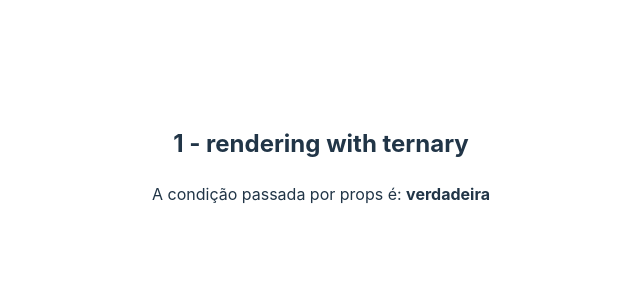
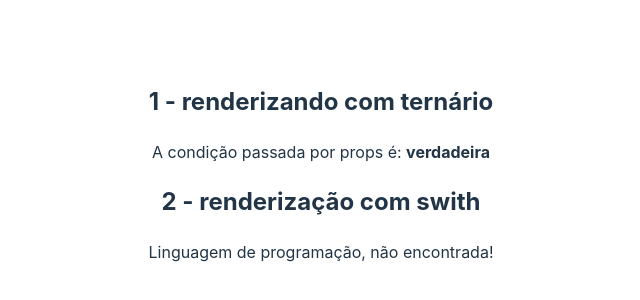
Before and after one commit to leojosants/udemy_desafios_de_reactjs_entrevistas_e_testes_tecnicos_secao_07, a React (Vite) app in the folder condicionais_e_listas/: page / in a window 1280 px wide. Shown: the part 236-536 px from the top of the page, without its empty margins (319-959 px from the left). Built offline with nearby package versions, Linux system fonts and the light colour scheme.

Commit message:
class 81 - exercise 31: render with switch solution

```diff
--- a/condicionais_e_listas/src/App.jsx
+++ b/condicionais_e_listas/src/App.jsx
@@ -1,4 +1,5 @@
 import './App.css';
+import SwithRender from './components/SwithRender';
 import Ternary from './components/Ternary';
 
 function App() {
@@ -6,8 +7,14 @@ function App() {
     <>
       {/* 1 - rendering with ternary */}
       <div>
-        <h2>1 - rendering with ternary</h2>
+        <h2>1 - renderizando com ternário</h2>
         <Ternary condition={true} />
+      </div>
+
+      {/* 2 - switch rendering */}
+      <div>
+        <h2>2 - renderização com swith</h2>
+        <SwithRender programming_language='html' />
       </div>
     </>
   );
--- /dev/null
+++ b/condicionais_e_listas/src/components/SwithRender.jsx
@@ -0,0 +1,23 @@
+// eslint-disable-next-line react/prop-types, no-unused-vars
+const SwithRender = ({ programming_language }) => {
+    let component;
+
+    switch (programming_language) {
+        case 'js':
+            component = <div>Linguagem de programação informada: {programming_language}</div>;
+            break;
+        case 'python':
+             component = <div>Linguagem de programação informada: {programming_language}</div>;
+            break;
+        case 'java':
+             component = <div>Linguagem de programação informada: {programming_language}</div>;
+            break;
+        default:
+            component=<div>Linguagem de programação, não encontrada!</div>
+            break;
+    }
+
+    return component;
+};
+
+export default SwithRender;
```
Also changed, not shown: condicionais_e_listas/exercises/ex_31_switch_rendering.txt (added).
